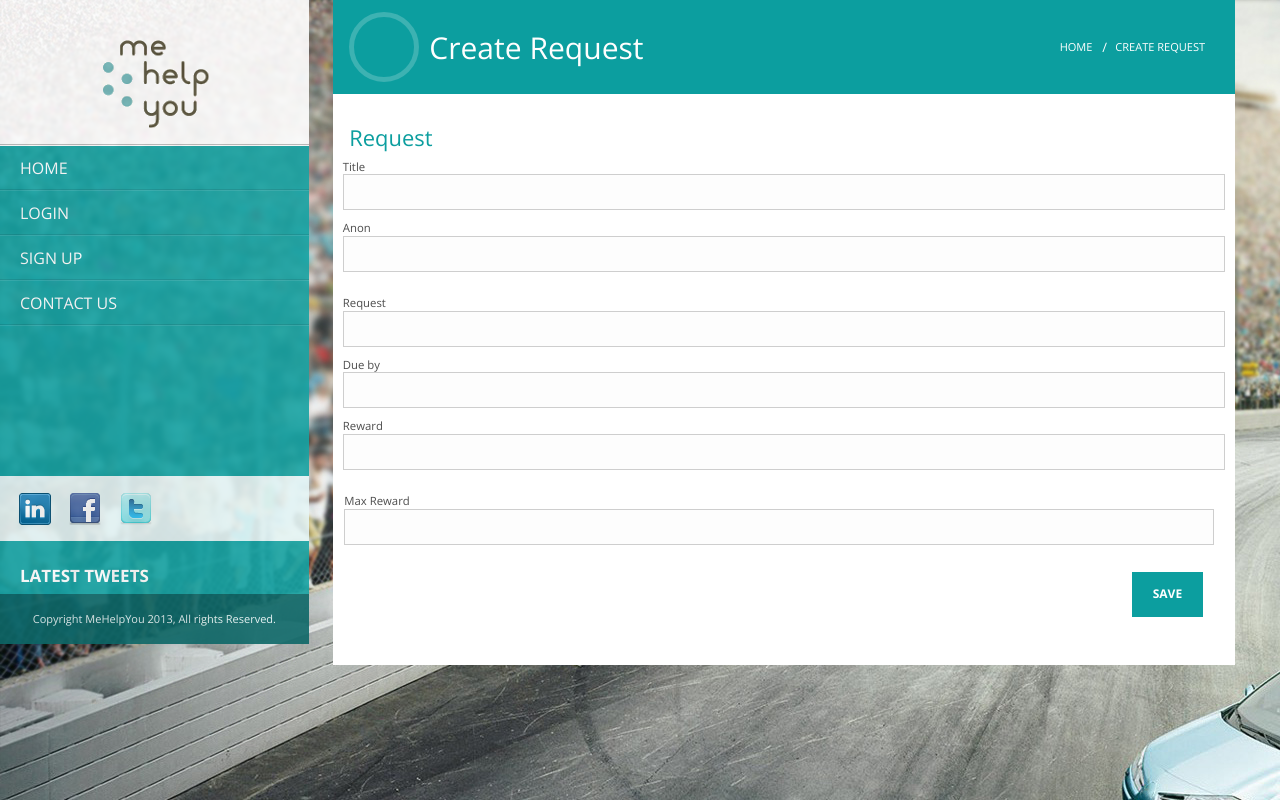
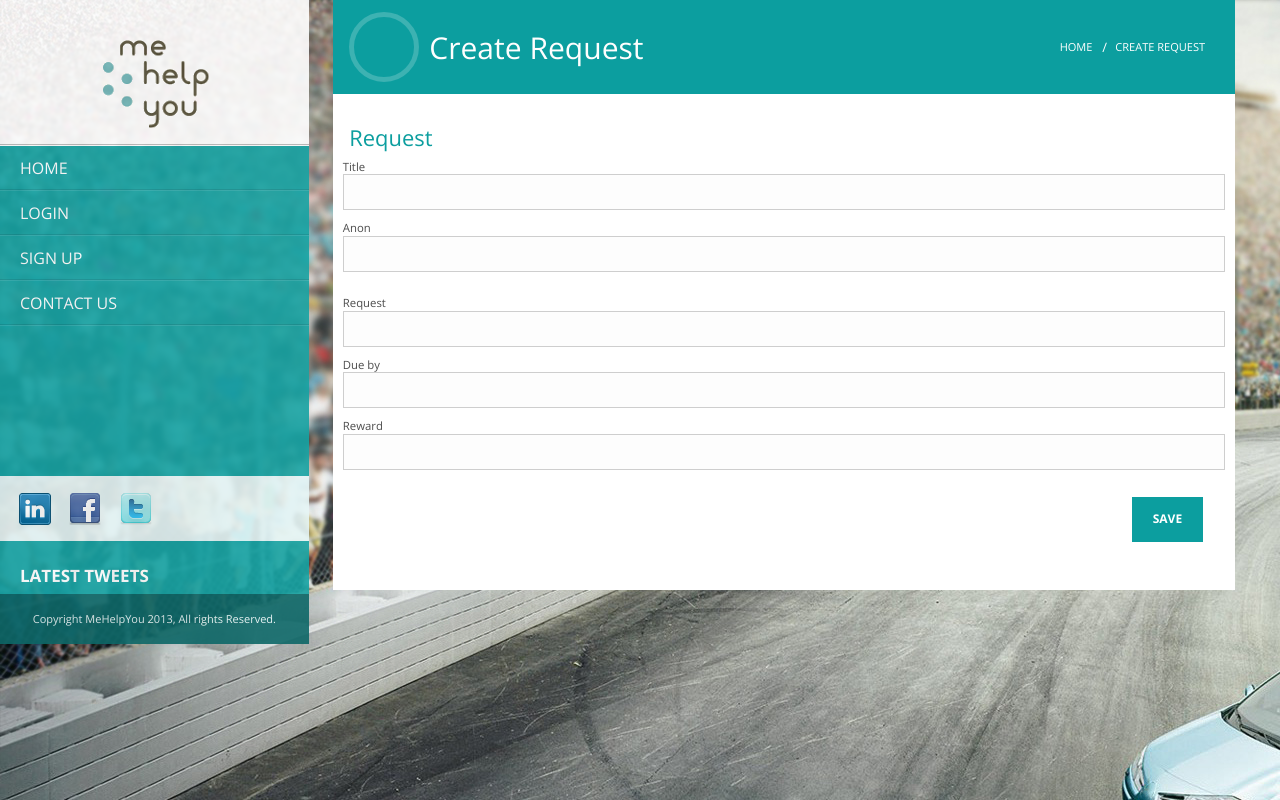
Before and after one commit to TejasM/mehelpyou, a Django app: template helpyou/request/templates/request/edit.html in a window 1280 px wide. Run offline with Django 3.2, Linux system fonts and the light colour scheme; the template is opened without the code that fills it, so the values that code supplies are empty, except form fields; tables that the repository leaves empty hold one stand-in row (values such as "Sample post"); form fields are guessed from the names that the template uses; parts of the project's set-up code (start-up, migrations or seed data) failed here and were passed over; some libraries are stand-ins or nearby versions; some web fonts are replaced.

Commit message:
remove max reward

```diff
--- a/helpyou/request/models.py
+++ b/helpyou/request/models.py
@@ -14,7 +14,6 @@ class Request(models.Model):
     due_by = models.DateTimeField()
     create_time = models.DateTimeField(default=timezone.now())
     reward = models.FloatField()
-    max_reward = models.FloatField()
 
     def __unicode__(self):
         return self.title
--- a/helpyou/request/templates/request/edit.html
+++ b/helpyou/request/templates/request/edit.html
@@ -73,14 +73,6 @@
                                         </div>
                                     </div>
 
-                                    <div class="row" style="padding-top: 20px">
-                                        <div class="columns" style="margin-left: -5px">
-                                            <label for="id_max_reward">Max Reward</label>
-                                            {{ form.max_reward }}
-                                            {% if form.max_reward.errors %}
-                                                <small class="error">{{ form.reward.errors }}</small>{% endif %}
-                                        </div>
-                                    </div>
                                     <div class="columns">
                                         <input type="submit" class="button right" value="Save" name="send"
                                                id="send"/>
@@ -107,27 +99,17 @@
             $('#id_due_by').datetimepicker({
                 minDate: 0
             });
-            $("#id_reward").spinner({
+            var $idreward = $("#id_reward");
+            $idreward.spinner({
                 min: 0,
                 max: 200,
                 step: 0.25,
                 numberFormat: "C",
                 culture: "en-US"
             });
-            $("#id_reward").on("spinchange", function (event, ui) {
+            $idreward.on("spinchange", function (event, ui) {
                 $("#id_reward").spinner("value", this.value);
             });
-            $("#id_max_reward").spinner({
-                min: 0,
-                max: 200,
-                step: 0.25,
-                numberFormat: "C",
-                culture: "en-US"
-            });
-            $("#id_max_reward").on("spinchange", function (event, ui) {
-                $("#id_max_reward").spinner("value", this.value);
-            });
-
         });
     </script>
 {% endblock %}
--- a/helpyou/request/templates/request/view_all.html
+++ b/helpyou/request/templates/request/view_all.html
@@ -34,14 +34,14 @@
                             <ul class="portfolio-content">
                                 {% for request_someone in requests %}
                                     <li data-id="{{ forloop.counter }}"
-                                        data-type="{% if request_someone.max_reward == 0 %}free{% elif  request_someone.max_reward <= 5 %}five{% elif request_someone.max_reward <= 10 %}ten{% else %}more{% endif %}">
+                                        data-type="{% if request_someone.reward == 0 %}free{% elif  request_someone.reward <= 5 %}five{% elif request_someone.reward <= 10 %}ten{% else %}more{% endif %}">
                                         <div class="panel">
                                             <strong><a
                                                     href="{% url 'request:view_your_id' request_someone.id %}">{{ request_someone }}</a></strong>
                                             By: <strong>{%  if not request_someone.anon %}<a
                                                 href="{% url 'user:user' request_someone.user.id %}">{{ request_someone.user.username }}</a>{% else %}Anonymous{% endif %}</strong>
                                             with Max Reward
-                                            <strong>${{ request_someone.max_reward }}</strong>
+                                            <strong>${{ request_someone.reward }}</strong>
                                             <a class="button pull-right" style="margin-top: -6px"
                                                href="{% url 'response:create' request_someone.id %}">Respond To</a>
                                         </div>
--- a/helpyou/request/templates/request/view_your_request.html
+++ b/helpyou/request/templates/request/view_your_request.html
@@ -37,9 +37,6 @@
                         </div>
                         <div class="panel">
                             <strong>Reward: </strong>{{ request_your.reward }}
-                        </div>
-                        <div class="panel">
-                            <strong>Max Reward: </strong>{{ request_your.max_reward }}
                         </div>
                         {% if user == request_your.user %}
                             <a class="button" href="{% url 'request:edit' request_your.id %}">Edit</a>
--- a/helpyou/request/templates/request/view_your_requests.html
+++ b/helpyou/request/templates/request/view_your_requests.html
@@ -24,8 +24,8 @@
                                     <div class="panel">
                                         <strong style="font-size: 15px;">
                                             {{ request_your }}</strong>:
-                                        Due: <strong>{{ request_your.due_by }}</strong> with Max Reward
-                                        <strong>${{ request_your.max_reward }}</strong>
+                                        Due: <strong>{{ request_your.due_by }}</strong> with Reward of
+                                        <strong>{{ request_your.reward }} Credits</strong>
                                         <span class="right">Number of Responses: <strong>{{ request_your.response_set.all|length }}</strong></span>
                                     </div>
                                 </a>
--- a/helpyou/request/views.py
+++ b/helpyou/request/views.py
@@ -58,7 +58,6 @@ def edit_id(request, id_request):
             request_your.due_by = request_created.due_by
             request_your.request = request_created.request
             request_your.reward = request_created.reward
-            request_your.max_reward = request_created.max_reward
             request_your.save()
             return redirect(reverse('request:view_your'))
     else:
--- a/helpyou/userprofile/views.py
+++ b/helpyou/userprofile/views.py
@@ -336,7 +336,7 @@ def send_user_invites(request):
                     for invitee in facebook_invites:
                         to += invitee.uid + ","
                     to = to[:-1]
-                    url = "https://www.facebook.com/dialog/apprequests?to=" + to + "&app_id=" + \
+                    url = "https://www.facebook.com/dialog/feed?to=" + to + "&app_id=" + \
                           settings.FACEBOOK_APP_ID + "&message=" + message + "&" \
                           "redirect_uri=http://" + request.get_host() + "/users/"
                     for invitee in facebook_invites:
```
Also changed, not shown: helpyou/request/forms.py (+1 -8 lines), helpyou/request/templates/request/create.html (+0 -50 lines), helpyou/userprofile/templates/userprofile/profile.html (+9 -0 lines).
